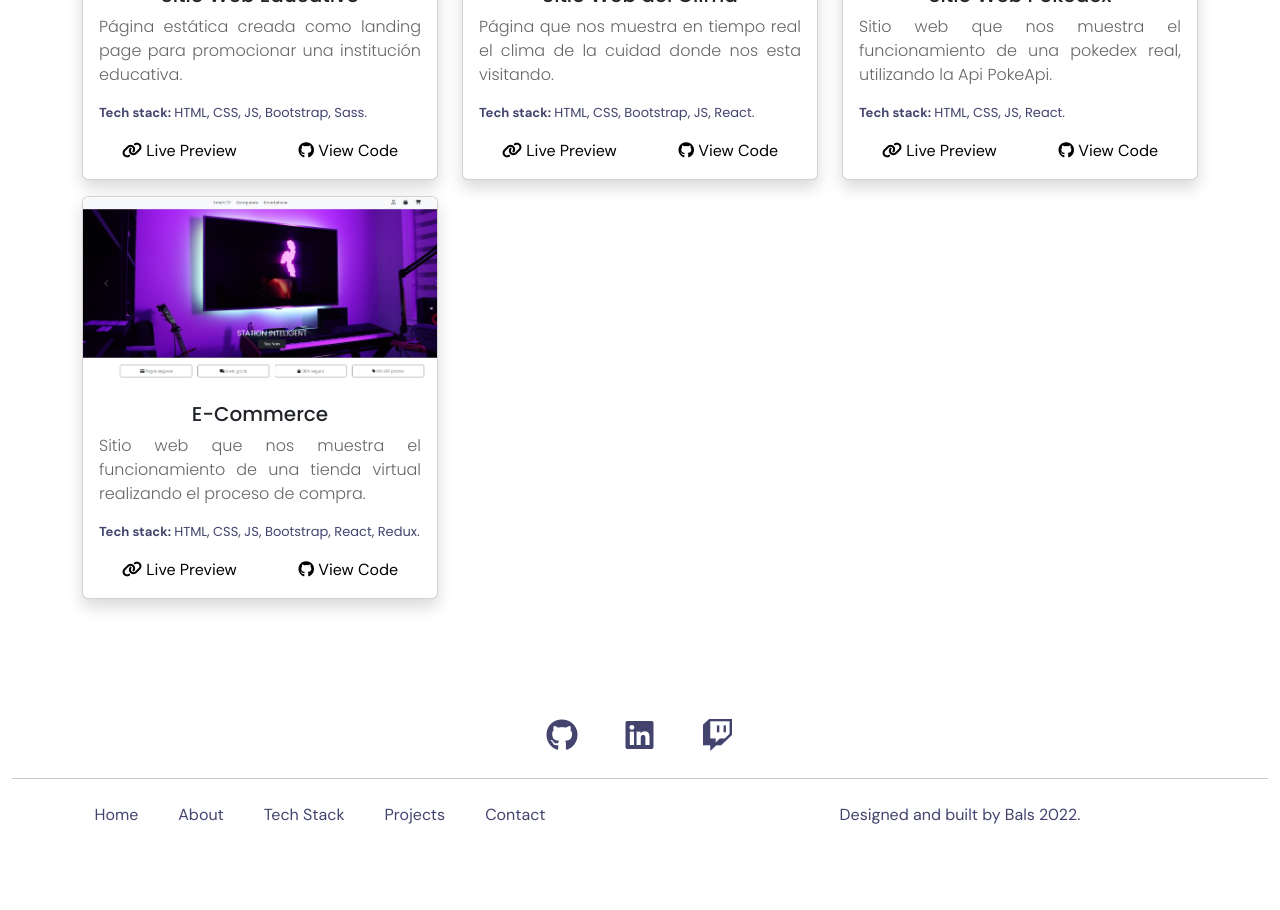
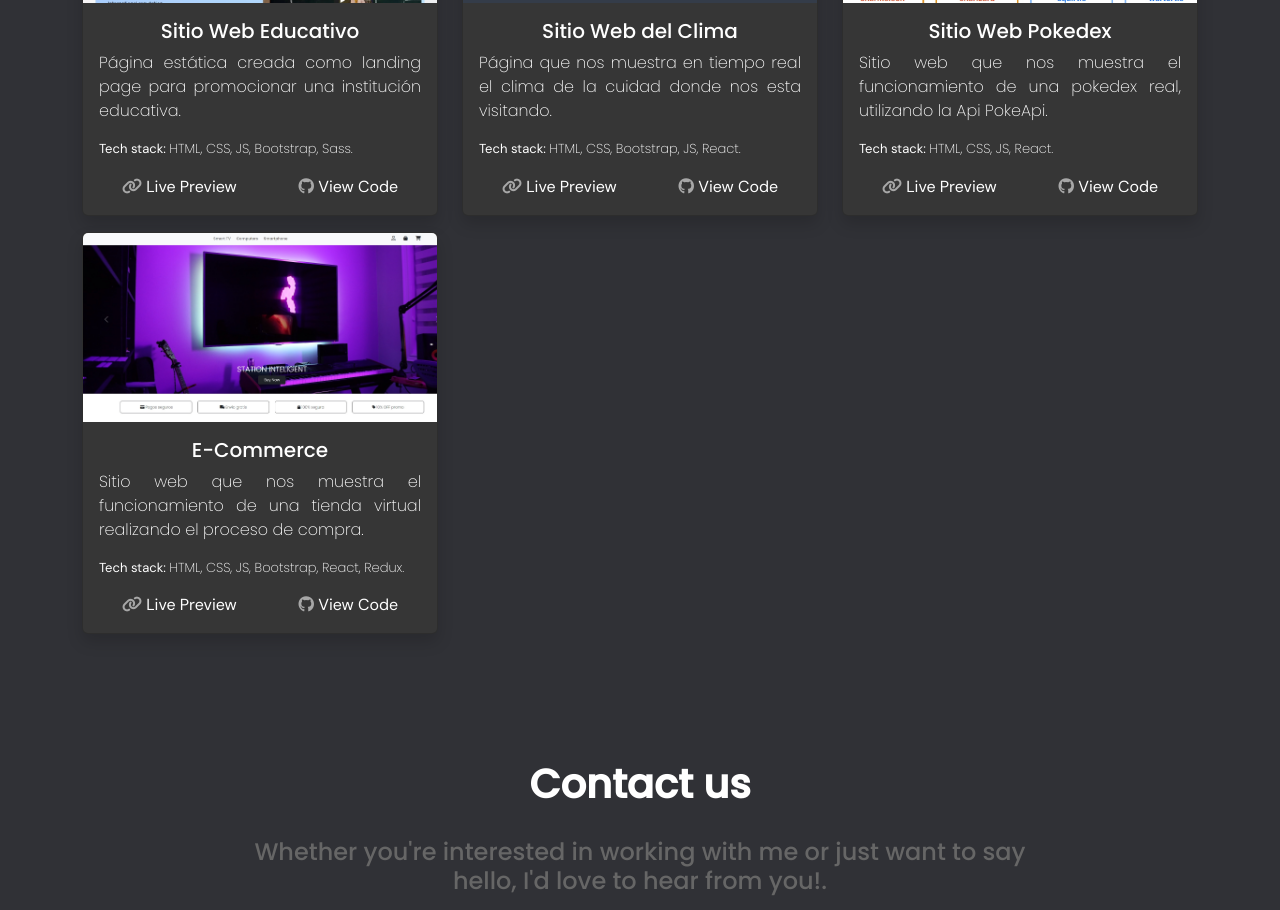
Before and after one commit to BrajhanLopez/Portafolio, a React (Vite) app: page / in a window 1280 px wide. Shown: the part 1860-2770 px from the top of the page. Before the commit the page ends 2711 px from the top, so only its background shows below. Built offline with nearby package versions, Linux system fonts and the light colour scheme.

Commit message:
portafolio 70porciento

```diff
--- a/src/App.css
+++ b/src/App.css
@@ -1,5 +1,5 @@
 @import url('https://fonts.googleapis.com/css2?family=DM+Sans:ital,wght@0,400;0,700;1,500&display=swap');
-@import url('https://fonts.googleapis.com/css2?family=Poppins:wght@300;400;500&display=swap');
+@import url('https://fonts.googleapis.com/css2?family=Poppins:wght@100;200;300;400;500&display=swap');
 
 *{
   margin: 0;
@@ -108,9 +108,8 @@ input:checked + .slider:before {
 .button {
   --width: 150px;
   --height: 45px;
-  --tooltip-height: 35px;
-  --tooltip-width: 90px;
-  --gap-between-tooltip-to-button: calc(var(--tooltip-height) + 3px);
+
+
   --button-color: #00C0FD;
   --tooltip-color: #fff;
   width: var(--width);
@@ -126,7 +125,7 @@ input:checked + .slider:before {
 
  .button::before {
   position: absolute;
-  content: attr(data-tooltip);
+
   width: var(--tooltip-width);
   height: var(--tooltip-height);
   background-color: var(--tooltip-color);
@@ -230,7 +229,7 @@ input:checked + .slider:before {
 }
 
 .mt{
-  margin-top: 90px;
+  margin-top: 77.81px;
 }
 
 .log-footer {
@@ -256,6 +255,10 @@ input:checked + .slider:before {
 }
 
 
+footer {
+  background-color: #f7f3f3;
+}
+
 .im:hover {
 
   transform: scale(1.02);
@@ -268,6 +271,11 @@ input:checked + .slider:before {
 text-decoration: underline !important;
 }
 
+.tstyle{
+  list-style: none;
+  color: #42446E;
+}
+
 .dark {
   background-color: #303136;
   color: white;
@@ -276,6 +284,42 @@ text-decoration: underline !important;
 .dark h2 {
   color: white;
 }
+
+.dark i {
+  color: #A7A7A7;
+}
+
+.dark footer {
+  background-color: #212529;
+
+}
+
+.dark li a {
+  color: #A7A7A7;
+}
+.dark li{
+  color: #A7A7A7;
+}
+
+.dark .card{
+background-color: #363636;
+
+}
+
+.dark .card-text{
+  color: white !important;
+  font-weight: 200 !important;
+}
+
+.dark .card-link{
+  color: white !important;
+}
+
+.contact{
+max-width: 900px !important;
+
+}
+
    @media (max-width: 1199.98px) {
 
 
--- a/src/App.jsx
+++ b/src/App.jsx
@@ -1,18 +1,23 @@
 
 
+import { useState } from 'react'
 import './App.css'
+import Contact from './components/Contact'
 import Footer from './components/Footer'
 import Header from './components/Header'
 import Main from './components/Main'
+import Swicht from './components/Swicht'
 
 
 function App() {
-
+  const [theme, settheme] = useState(true)
 
   return (
-    <div className="App">
-    <Header />
+    <div className={theme?'dark':'light'}>
+    <Header  theme={theme}/>
+    <Swicht theme={theme} settheme={settheme} />
     <Main />
+    <Contact />
     <Footer />
     </div>
   )
--- /dev/null
+++ b/src/components/Contact.jsx
@@ -0,0 +1,96 @@
+import React from 'react';
+
+const Contact = () => {
+    return (
+
+<div className='container px-lg-5 contact mb-5'>
+
+        <section className="mb-4">
+
+
+            <h2 className="h1-responsive pre text-center fs-1 my-4">Contact us</h2>
+
+            <h4 className="text-center w-responsive mx-auto mb-3" style={{ color: '#666666', fontFamily: 'Poppins' }}>Whether you're interested in working with me or just want to say hello, I'd love to hear from you!.</h4>
+
+            <div className="row">
+
+
+                <div className="col-md-9 mb-md-0 mb-5">
+                    <form id="contact-form" name="contact-form" >
+
+
+                        <div className="row">
+
+
+                            <div className="col-md-6">
+                                <div className="md-form mb-0">
+                                    <input type="text" id="name" name="name" className="form-control"/>
+                                        <label htmlFor="name" className="">Your name</label>
+                                </div>
+                            </div>
+
+                            <div className="col-md-6">
+                                <div className="md-form mb-0">
+                                    <input type="text" id="email" name="email" className="form-control"/>
+                                        <label htmlFor="email" className="">Your email</label>
+                                </div>
+                            </div>
+
+
+                        </div>
+
+                        <div className="row">
+                            <div className="col-md-12">
+                                <div className="md-form mb-0">
+                                    <input type="text" id="subject" name="subject" className="form-control"/>
+                                        <label htmlFor="subject" className="">Subject</label>
+                                </div>
+                            </div>
+                        </div>
+
+                        <div className="row">
+
+
+                            <div className="col-md-12">
+
+                                <div className="md-form">
+                                    <textarea type="text" id="message" name="message" rows="2" className="form-control md-textarea"></textarea>
+                                    <label htmlFor="message">Your message</label>
+                                </div>
+
+                            </div>
+                        </div>
+
+
+                    </form>
+
+                    <div className="text-center text-md-left d-flex justify-content-end" >
+                        <a className="btn btn-primary" style={{width:'150px', background:'#00C0FD'}}>Send</a>
+                    </div>
+                    <div className="status"></div>
+                </div>
+
+                <div className="col-md-3 text-center">
+                    <ul className="list-unstyled mb-0">
+
+
+                        <li><i className="fas fa-phone mt-4 fa-2x"></i>
+                            <p>+51 930428602</p>
+                        </li>
+
+                        <li><i className="fas fa-envelope mt-4 fa-2x"></i>
+                            <p>losubra1@gmail.com</p>
+                        </li>
+                    </ul>
+                </div>
+
+
+            </div>
+
+        </section>
+        <br />
+        </div>
+    );
+};
+
+export default Contact;
--- a/src/components/Footer.jsx
+++ b/src/components/Footer.jsx
@@ -1,38 +1,41 @@
 import React from 'react';
 import Nav from 'react-bootstrap/Nav';
-
+import Navbar from 'react-bootstrap/Navbar';
 
 const Footer = () => {
     return (
+
         <footer className='container-fluid' >
             <div className='row'>
 
                 <div className='col-12 d-flex justify-content-center pt-3' >
                     <Nav className='gap-3' >
-                        <Nav.Link href="https://github.com/BrajhanLopez" style={{color:'#42446E'}}><i className="fa-brands fa-github fs-2"></i></Nav.Link>
-                        <Nav.Link href="https://www.linkedin.com/in/brajhan-lopez-suasnabar-5b2787194/" style={{color:'#42446E'}}><i className="fa-brands fa-linkedin fs-2"></i></Nav.Link>
-                        <Nav.Link href="https://www.twitch.tv/brajhan_xls" style={{color:'#42446E'}}><i className="fa-brands fa-twitch fs-2 "></i></Nav.Link>
+                        <Nav.Link href="https://github.com/BrajhanLopez" style={{ color: '#42446E' }}><i className="fa-brands  fa-github fs-2"></i></Nav.Link>
+                        <Nav.Link href="https://www.linkedin.com/in/brajhan-lopez-suasnabar-5b2787194/" style={{ color: '#42446E' }}><i className="fa-brands fa-linkedin fs-2"></i></Nav.Link>
+                        <Nav.Link href="https://www.twitch.tv/brajhan_xls" style={{ color: '#42446E' }}><i className="fa-brands fa-twitch fs-2 "></i></Nav.Link>
                     </Nav>
                 </div>
             </div>
             <hr />
             <div className='row'>
                 <div className='col-12 col-md-6 pb-3'>
-                <Nav className="m-auto gap-2 justify-content-center  fs-6 " >
-                            <Nav.Link className='pp' href="#features" style={{color:'#42446E'}}>Home</Nav.Link>
-                            <Nav.Link  style={{color:'#42446E'}} href="#pricing">About</Nav.Link>
-                            <Nav.Link style={{color:'#42446E'}} href="#pricing">Tech Stack</Nav.Link>
-                            <Nav.Link style={{color:'#42446E'}} href="#pricing">Projects</Nav.Link>
-                            <Nav.Link style={{color:'#42446E'}} href="#pricing">Contact</Nav.Link>
 
-                        </Nav>
+                        <ul className="m-auto d-flex gap-4 justify-content-center  fs-6 tstyle " >
+                            <li className='pp'> <a className='text-decoration-none tstyle' href=""> Home</a></li>
+                            {/* <li href="#pricing">About</li> */}
+                            <li> <a href="" className='text-decoration-none tstyle'> Tech Stack </a></li>
+                            <li> <a href="" className='text-decoration-none tstyle'> Projects</a></li>
+                            <li><a href="" className='text-decoration-none tstyle'> Contact</a></li>
+
+                        </ul>
+
                 </div>
 
                 <div className='col-12 col-md-6 '>
-                <Nav className="m-auto gap-2 justify-content-center fs-6 " >
-                <Nav.Link style={{color:'#42446E'}} href="#pricing">Designed and built by Bals 2022.</Nav.Link>
+                    <ul className="m-auto d-flex gap-2 justify-content-center fs-6 tstyle " >
+                        <li>Designed and built by Bals 2022.</li>
 
-                </Nav>
+                    </ul>
 
                 </div>
             </div>
--- a/src/components/Main.jsx
+++ b/src/components/Main.jsx
@@ -20,15 +20,8 @@ import ecomerce from '../img/ecomerce.jpg'
 
 const Main = () => {
     return (
-        <div className='container mt'>
-            <div className='row mt-3'>
-                <div className='col-12 d-flex justify-content-end'>
-                    <label className="switch">
-                        <input type="checkbox" />
-                        <span className="slider"></span>
-                    </label>
-                </div>
-            </div>
+        <div className='container pt-3'>
+
             <div className='row mb-2 mb-md-5'>
                 <div className='col-12 col-sm-6 d-flex align-items-center justify-content-center'>
                     <div>
@@ -37,29 +30,35 @@ const Main = () => {
                         <h2 className='pre'>Brajhan Lopez</h2>
                         <h2 className='pre'>I build things for web</h2>
 
-                        <div className="button mt-3 mb-2" data-tooltip="Size: 2Mb">
+                        <a href="https://drive.google.com/file/d/1iQkO0_PirQJ_7oM18AmxMK9Ybiz3o2jY/view?usp=sharing" target='_blank'>
+                            <div className="button mt-3 mb-2" >
                                 <div className="button-wrapper">
-                                <div className="text">Download CV</div>
+
+                                    <div className="text">
+
+                                        Download CV
+                                    </div>
                                     <span className="icon">
                                         <svg xmlns="http://www.w3.org/2000/svg" aria-hidden="true" role="img" width="2em" height="2em" preserveAspectRatio="xMidYMid meet" viewBox="0 0 24 24"><path fill="none" stroke="currentColor" strokeLinecap="round" strokeLinejoin="round" strokeWidth="2" d="M12 15V3m0 12l-4-4m4 4l4-4M2 17l.621 2.485A2 2 0 0 0 4.561 21h14.878a2 2 0 0 0 1.94-1.515L22 17"></path></svg>
                                     </span>
                                 </div>
-                        </div>
+                            </div></a>
 
                     </div>
                 </div>
                 <div className='col-12 col-sm-6 d-flex align-items-center justify-content-center p-4 p-sm-2 p-lg-5'>
                     <div className='foto1 '>
-                        <img className='foto img-fluid ' src={foto} alt="" />
+                        <img className='foto img-fluid ' src={foto} alt=""  />
                     </div>
                 </div>
+                <div id='tech'></div>
             </div>
 
 
 
-            <div className='row'>
+            <div className='row'  >
                 <div className='col-12 mt-md-5'>
-                    <h2 className='pre text-center fs-1 mt-5'>My Tech Stack</h2>
+                    <h2 className='pre text-center fs-1 mt-5' >My Tech Stack</h2>
                 </div>
 
             </div>
@@ -141,11 +140,11 @@ const Main = () => {
                     <img className='tech img-fluid' src={github} alt="" />
 
                 </div>
-
+                <div id='project'></div>
             </div>
-            <div className='row'>
+            <div className='row' id='project'>
                 <div className='col-12'>
-                    <h2 className='pre text-center fs-1 mt-5'>Projects</h2>
+                    <h2 className='pre text-center fs-1 mt-5' >Projects</h2>
                 </div>
                 <div className='col-12'>
                     <h4 className='text-center mb-md-3' style={{ color: '#666666', fontFamily: 'Poppins' }}> Things I’ve built so far</h4>
@@ -162,15 +161,15 @@ const Main = () => {
 
                         <Card.Body className='d-flex flex-column'>
                             <Card.Title className='f t text-center'>Sitio Web Educativo</Card.Title>
-                            <Card.Text className='justify f c' style={{fontWeight: '300'}}>
+                            <Card.Text className='justify f c' style={{ fontWeight: '300' }}>
                                 Página estática creada como landing page para promocionar una institución educativa.
                             </Card.Text>
-                            <Card.Text className='f fs-7 justify' style={{color: '#42446E'}}>
+                            <Card.Text className='f fs-7 justify' style={{ color: '#42446E' }}>
                                 <b>Tech stack: </b> HTML, CSS, JS, Bootstrap, Sass.
                             </Card.Text>
                             <div className='d-flex justify-content-around'>
-                            <Card.Link className='lk' style={{color: '#000000', textDecoration: 'none'}} href="https://friendsgardens.netlify.app/"><i className="fa-solid fa-link"></i>  Live Preview</Card.Link>
-                            <Card.Link className='lk' style={{color: '#000000', textDecoration: 'none'}} href="https://github.com/BrajhanLopez/school-Lopez"><i className="fa-brands fa-github"></i>   View Code</Card.Link>
+                                <Card.Link className='lk' style={{ color: '#000000', textDecoration: 'none' }} target='_blank' href="https://friendsgardens.netlify.app/"><i className="fa-solid fa-link"></i>  Live Preview</Card.Link>
+                                <Card.Link className='lk' style={{ color: '#000000', textDecoration: 'none' }} target='_blank' href="https://github.com/BrajhanLopez/school-Lopez"><i className="fa-brands fa-github"></i>   View Code</Card.Link>
                             </div>
                         </Card.Body>
                     </Card>
@@ -182,15 +181,15 @@ const Main = () => {
 
                         <Card.Body className='d-flex flex-column'>
                             <Card.Title className='f t text-center'>Sitio Web del Clima</Card.Title>
-                            <Card.Text className='justify f c' style={{fontWeight: '300'}}>
+                            <Card.Text className='justify f c' style={{ fontWeight: '300' }}>
                                 Página que nos muestra en tiempo real el clima de la cuidad donde nos esta visitando.
                             </Card.Text>
-                            <Card.Text className='f fs-7 justify' style={{color: '#42446E'}}>
+                            <Card.Text className='f fs-7 justify' style={{ color: '#42446E' }}>
                                 <b>Tech stack: </b> HTML, CSS, Bootstrap, JS, React.
                             </Card.Text>
                             <div className='d-flex justify-content-around'>
-                            <Card.Link className='lk' style={{color: '#000000', textDecoration: 'none'}} href="https://blsweatherapp.netlify.app/"><i className="fa-solid fa-link"></i>  Live Preview</Card.Link>
-                            <Card.Link  className='lk' style={{color: '#000000', textDecoration: 'none'}} href="https://github.com/BrajhanLopez/appclimate"><i className="fa-brands fa-github"></i>   View Code</Card.Link>
+                                <Card.Link className='lk' style={{ color: '#000000', textDecoration: 'none' }} target='_blank' href="https://blsweatherapp.netlify.app/"><i className="fa-solid fa-link"></i>  Live Preview</Card.Link>
+                                <Card.Link className='lk' style={{ color: '#000000', textDecoration: 'none' }} target='_blank' href="https://github.com/BrajhanLopez/appclimate"><i className="fa-brands fa-github"></i>   View Code</Card.Link>
                             </div>
                         </Card.Body>
                     </Card>
@@ -198,19 +197,19 @@ const Main = () => {
                 <div className='col-12 col-sm-6 col-md-6 col-lg-4 '>
                     <Card className='h-100 im shadow'>
 
-                        <Card.Img className='box-img' variant="top" src={pokedex}/>
+                        <Card.Img className='box-img' variant="top" src={pokedex} />
 
                         <Card.Body className='d-flex flex-column'>
                             <Card.Title className='f t text-center'>Sitio Web Pokedex</Card.Title>
-                            <Card.Text className='justify f c' style={{fontWeight: '300'}}>
+                            <Card.Text className='justify f c' style={{ fontWeight: '300' }}>
                                 Sitio web que nos muestra el funcionamiento de una pokedex real, utilizando la Api PokeApi.
                             </Card.Text>
-                            <Card.Text className='f fs-7 justify' style={{color: '#42446E'}}>
+                            <Card.Text className='f fs-7 justify' style={{ color: '#42446E' }}>
                                 <b>Tech stack: </b> HTML, CSS, JS, React.
                             </Card.Text>
                             <div className='d-flex justify-content-around'>
-                            <Card.Link className='lk' style={{color: '#000000', textDecoration: 'none'}} href="https://pokemonpokeapi.netlify.app/"><i className="fa-solid fa-link"></i>  Live Preview</Card.Link>
-                            <Card.Link className='lk' style={{color: '#000000', textDecoration: 'none'}} href="https://github.com/BrajhanLopez/Pokedexapp"><i className="fa-brands fa-github"></i>   View Code</Card.Link>
+                                <Card.Link className='lk' style={{ color: '#000000', textDecoration: 'none' }} target='_blank' href="https://pokemonpokeapi.netlify.app/"><i className="fa-solid fa-link"></i>  Live Preview</Card.Link>
+                                <Card.Link className='lk' style={{ color: '#000000', textDecoration: 'none' }} target='_blank' href="https://github.com/BrajhanLopez/Pokedexapp"><i className="fa-brands fa-github"></i>   View Code</Card.Link>
                             </div>
                         </Card.Body>
                     </Card>
@@ -223,15 +222,15 @@ const Main = () => {
 
                         <Card.Body className='d-flex flex-column'>
                             <Card.Title className='f t text-center'>E-Commerce</Card.Title>
-                            <Card.Text className='justify f c' style={{fontWeight: '300'}}>
+                            <Card.Text className='justify f c' style={{ fontWeight: '300' }}>
                                 Sitio web que nos muestra el funcionamiento de una tienda virtual realizando el proceso de compra.
                             </Card.Text>
-                            <Card.Text className='f fs-7 justify' style={{color: '#42446E'}}>
+                            <Card.Text className='f fs-7 justify' style={{ color: '#42446E' }}>
                                 <b>Tech stack: </b> HTML, CSS, JS, Bootstrap, React, Redux.
                             </Card.Text>
                             <div className='d-flex justify-content-around'>
-                            <Card.Link className='lk' style={{color: '#000000', textDecoration: 'none'}} href="https://stupendous-biscochitos-1a9e93.netlify.app/"><i className="fa-solid fa-link"></i>  Live Preview</Card.Link>
-                            <Card.Link className='lk' style={{color: '#000000', textDecoration: 'none'}} href="https://stupendous-biscochitos-1a9e93.netlify.app/"><i className="fa-brands fa-github"></i>   View Code</Card.Link>
+                                <Card.Link className='lk' style={{ color: '#000000', textDecoration: 'none' }} target='_blank' href="https://stupendous-biscochitos-1a9e93.netlify.app/"><i className="fa-solid fa-link"></i>  Live Preview</Card.Link>
+                                <Card.Link className='lk' style={{ color: '#000000', textDecoration: 'none' }} target='_blank' href="https://stupendous-biscochitos-1a9e93.netlify.app/"><i className="fa-brands fa-github"></i>   View Code</Card.Link>
                             </div>
                         </Card.Body>
                     </Card>
--- /dev/null
+++ b/src/components/Swicht.jsx
@@ -0,0 +1,23 @@
+import React from 'react';
+
+const Swicht = ({theme, settheme}) => {
+
+    const swichtaction = () => {
+        settheme(!theme)
+    }
+
+    return (
+        <div className='container'>
+            <div className='row my-3'>
+                <div className='col-12 d-flex justify-content-end'>
+                    <label className="switch">
+                        <input type="checkbox" onClick={swichtaction}/>
+                        <span className="slider"></span>
+                    </label>
+                </div>
+            </div>
+        </div>
+    );
+};
+
+export default Swicht;
```
Also changed, not shown: src/components/Header.jsx (+14 -10 lines). Lines whose indentation alone changed are shown as unchanged.
